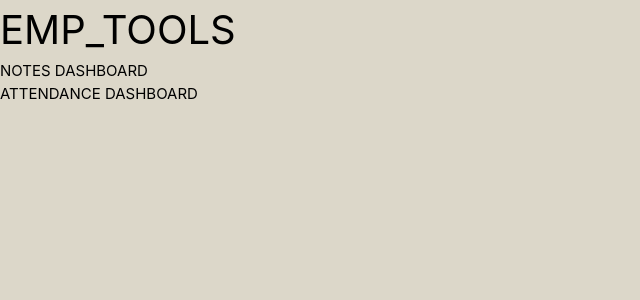
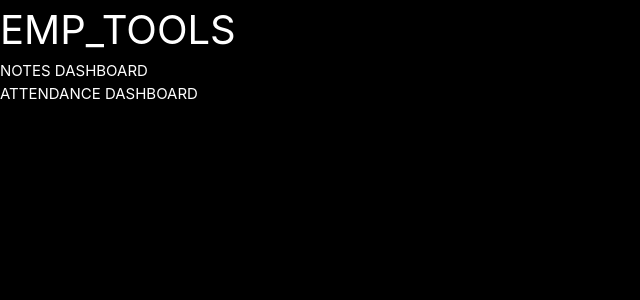
Before and after one commit to ashishmaharana188/notesApp, a React (Vite) app: page / in a window 1280 px wide. Shown: the top 300 px of the page, without its empty margins (0-640 px from the left). Built offline with nearby package versions, Linux system fonts and the light colour scheme.

Commit message:
12th may

```diff
--- a/src/components/header/HeaderPage.tsx
+++ b/src/components/header/HeaderPage.tsx
@@ -2,13 +2,13 @@ import { NavLink } from "react-router-dom";
 import "../../styles/header/HeaderPage.css";
 const Header = () => (
   <header>
-    <h1 className="app-title">EMP_TOOLS</h1>
-    <p className="notes-dashboard">
+    <h1 className="app-title text-white">EMP_TOOLS</h1>
+    <p className="notes-dashboard text-white">
       <NavLink to={"/notes"} className={activeClassName} end>
         NOTES DASHBOARD
       </NavLink>
     </p>
-    <p className="attendance-dashboard">
+    <p className="attendance-dashboard text-white">
       <NavLink to={"/attendance"}> ATTENDANCE DASHBOARD</NavLink>
     </p>
   </header>
--- a/src/components/notesModule/TimelineRow.tsx
+++ b/src/components/notesModule/TimelineRow.tsx
@@ -31,7 +31,7 @@ const TimelineRow: React.FC<TimelineRowProps> = ({
       className={
         shouldAnimate
           ? "transform transition-all duration-350 mb-45 ml-10"
-          : "transform transition-all duration-350 mb-40 mt-0"
+          : "transform transition-all duration-350 mb-20 mt-0"
       }
       initial={false}
       animate={{
--- a/src/styles/GlobalCssPRops.css
+++ b/src/styles/GlobalCssPRops.css
@@ -7,7 +7,7 @@
 }
 html {
   font-size: var(--base-rem);
-  background-color: #dcd7c9;
+  background-color: black;
 }
 
 /* MUI DatePicker Height Override */
```
